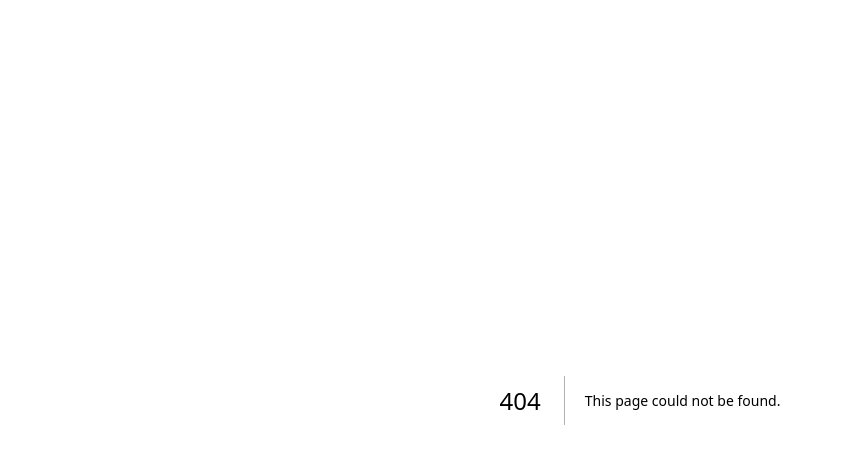
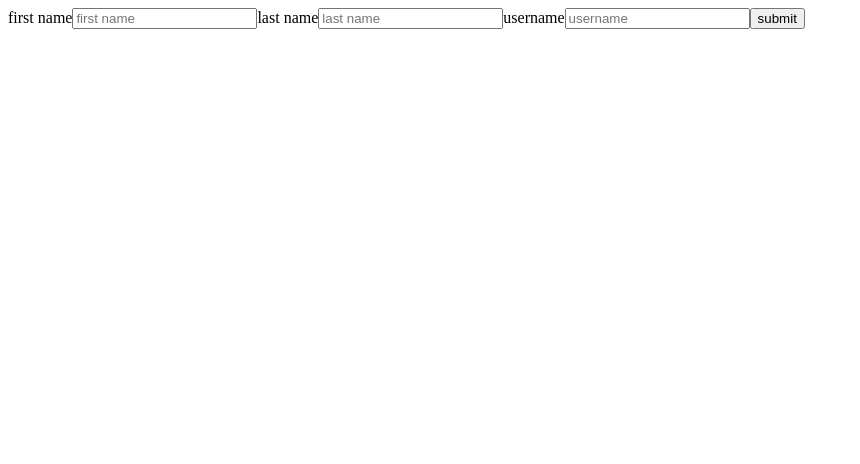
Before and after one commit to najeesimmons/piqued-fe, a Next.js app: page /me in a window 1280 px wide. Before the commit this address had no page. Shown: the top 464 px of the page, without its empty margins (0-860 px from the left). Built offline with nearby package versions, Linux system fonts and the light colour scheme; no server answers.

Commit message:
me profile page

```diff
--- /dev/null
+++ b/src/pages/me/index.js
@@ -0,0 +1,21 @@
+import { useAuth } from "@/context/AuthContext";
+import { getOwnProfile } from "../../../lib/profile/profile";
+import { useEffect, useState } from "react";
+import AddProfileView from "@/components/Views/Profile/AddProfileView";
+
+export default function Me() {
+  const { user } = useAuth();
+  const [profile, setProfile] = useState(null);
+
+  useEffect(() => {
+    if (!user) return;
+    const getMyProfile = async () => {
+      const { myProfile } = await getOwnProfile(user.id);
+      setProfile(myProfile);
+    };
+
+    getMyProfile();
+  }, [user]);
+
+  return !profile ? <AddProfileView user={user} /> : <div></div>;
+}
```
